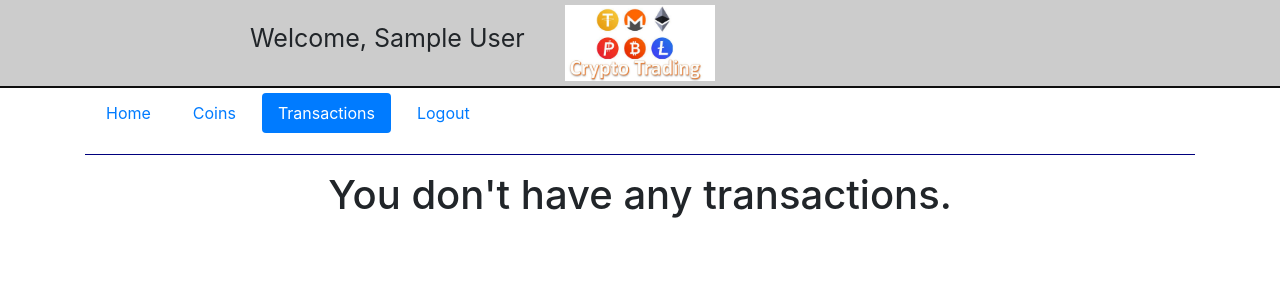
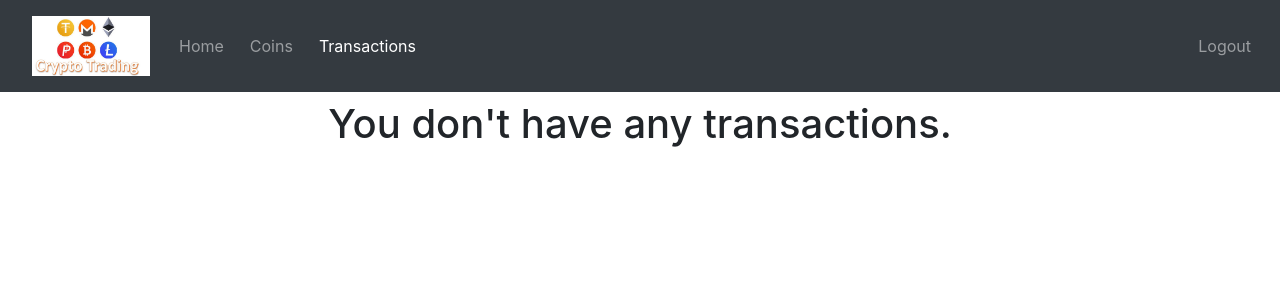
Before and after one commit to yaniv120892/CryptoTrading, a Flask app: page /transaction in a window 1280 px wide. Shown: the top 300 px of the page. Run offline with Flask 2, Linux system fonts and the light colour scheme; the visitor is signed in with stand-in values (Sample User, id 1); data that the repository does not hold is empty; some libraries are stand-ins or nearby versions.

Commit message:
improve transaction page design and add filters

```diff
--- a/application/models.py
+++ b/application/models.py
@@ -20,7 +20,8 @@ class Currency(db.Document):
     currency_symbol = db.StringField(max_length=30)
 
 class Transaction(db.Document):
-    user_id = db.IntField()
+    transaction_id = db.IntField(unique=True)
+    user_id = db.IntField(unique=False)
     transaction_type = db.StringField(max_length=10)
     currency_symbol = db.StringField(max_length=30)
     amount = db.FloatField()
--- a/application/routes.py
+++ b/application/routes.py
@@ -117,7 +117,9 @@ def transaction():
 
     if transaction_type:
         value = float(currency_value) * float(amount)
-        Transaction(user_id=user_id,transaction_type=transaction_type,currency_symbol=currency_symbol,amount=amount,value=value,date=datetime.now).save()
+        transaction_id = Transaction.objects.count()
+        transaction_id += 1
+        Transaction(transaction_id=transaction_id,user_id=user_id,transaction_type=transaction_type,currency_symbol=currency_symbol,amount=amount,value=value,date=datetime.now).save()
         flash(f"Transaction added succesfully",category="success")
 
     transactions = list(Transaction.objects.aggregate(*[
@@ -132,7 +134,7 @@ def transaction():
                     }
                 ]))
 
-    return render_template("transaction.html", transactions=transactions, transaction=True)
+    return render_template("transaction.html", transactions=transactions, filterValue="all", transaction=True)
 
 @app.route("/currencies/")
 def currencies():
--- a/application/templates/currencies.html
+++ b/application/templates/currencies.html
@@ -1,7 +1,6 @@
     {% extends "layout.html" %}
 
     {% block content %}
-    <h1>Currencies</h1>
 
     <div>
         <table class="table table-hover">
--- a/application/templates/includes/nav.html
+++ b/application/templates/includes/nav.html
@@ -1,6 +1,8 @@
 <header>
-    <nav>
-        <ul class="nav nav-pills">
+    <nav class="navbar navbar-expand-md navbar-dark bg-dark">
+        <div class="navbar-collapse collapse w-100 order-1 order-md-0 dual-collapse2">
+            <img class="layout_logo nav-link" src="{{ url_for('static',filename='images/logo.jpg') }}">
+            <ul class="navbar-nav mr-auto">
                 <li class="nav-item"><a href="{{ url_for('index') }}" class="nav-link
                     {% if index %}active{%endif%}">
                     Home</a></li>
@@ -10,7 +12,10 @@
             <li class="nav-item"><a href="{{ url_for('transaction') }}" class="nav-link
                         {% if transaction %}active{%endif%}">
                     Transactions</a></li>
-
+            </ul>
+        </div>
+        <div class="navbar-collapse collapse w-100 order-3 dual-collapse2">
+            <ul class="navbar-nav ml-auto">
                 {% if not session['username'] %}
                 <li class="nav-item"><a href="{{ url_for('login') }}" class="nav-link
                                 {% if login %}active{%endif%}">
@@ -25,8 +30,7 @@
                 <li class="nav-item"><a href="{{ url_for('logout') }}" class="nav-link">
                     Logout</a></li>
                 {% endif %}
-
             </ul>
+        </div>
     </nav>
-    <hr style="clear:both">
 </header>
--- a/application/templates/layout.html
+++ b/application/templates/layout.html
@@ -12,17 +12,10 @@
 </head>
 <body>
 
-<div class="container-fluid text-center top-container">
-    <img class="layout_logo" src="{{ url_for('static',filename='images/logo.jpg') }}">
-</div>
-<div class="container">
 
     {% include "includes/nav.html" %}
 
-    {% if session['username'] %}
-    <span class="user">Welcome, {{ session['username'] }}</span>
-    {% endif %}
-
+<div class="container">
 
     {% with messages = get_flashed_messages(with_categories=true) %}
         {% if messages %}
--- a/application/templates/transaction.html
+++ b/application/templates/transaction.html
@@ -8,8 +8,12 @@
         {% if not transactions %}
             <h1>You don't have any transactions.</h1>
         {% else %}
-            <h1>Your transactions:</h1>
             <div>
+                <div class="filterContainer">
+                    <button id="buy_button" class="button filterButton" onclick="FilterRows('buy')">Buy</button>
+                    <button id="sell_button" class="button filterButton" onclick="FilterRows('sell')">Sell</button>
+                    <button id="all_button" class="button filterButton" onclick="FilterRows('all')">All</button>
+                </div>
                 <table class="table table-hover">
                     <thead>
                         <tr>
@@ -22,7 +26,7 @@
                     </thead>
                     <tbody>
                     {% for transaction in transactions %}
-                        <tr>
+                            <tr class="tr_{% if transaction['transaction_type']=='sell' %}sell{% else %}buy{% endif %}">
                                 <td scope='row'>{{ transaction["transaction_type"] }}</td>
                                 <td>{{ transaction["currency_symbol"] }}</td>
                                 <td>{{ transaction["amount"] }}</td>
@@ -36,4 +40,27 @@
         {% endif %}
         </div>
     </div>
+    <script>
+        function FilterRows(class_to_display){
+            $('.tr_sell').show();
+            $('.tr_buy').show();
+            $('#sell_button').removeClass("filterButtonClicked");
+            $('#buy_button').removeClass("filterButtonClicked");
+            $('#all_button').removeClass("filterButtonClicked");
+            if (class_to_display == 'sell')
+                 {
+                    $('.tr_buy').hide();
+                    $('#sell_button').addClass("filterButtonClicked");
+                 }
+            if (class_to_display == 'buy')
+                 {
+                    $('.tr_sell').hide();
+                    $('#buy_button').addClass("filterButtonClicked");
+                 }
+            if (class_to_display == 'all')
+                 {
+                    $('#all_button').addClass("filterButtonClicked");
+                 }
+        }
+        </script>
 {% endblock %}
```
Also changed, not shown: application/static/css/main.css (+43 -0 lines). Lines whose indentation alone changed are shown as unchanged.
